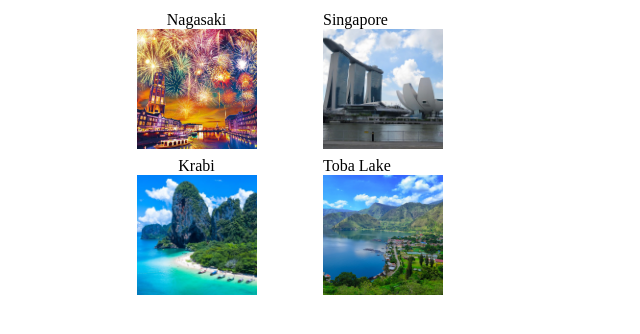
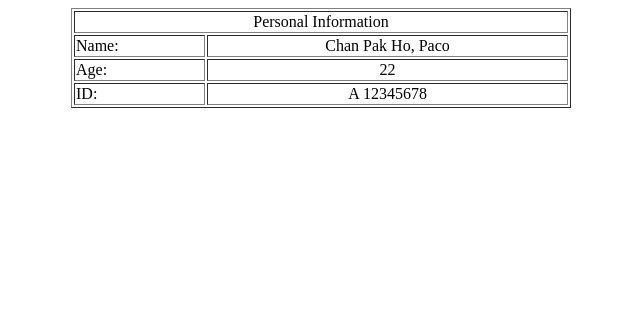
Before and after one commit to PHC1125/L5HTML, a Flask app: page / in a window 1280 px wide. Shown: the top 334 px of the page, without its empty margins (319-959 px from the left). Run offline with Flask 2, Linux system fonts and the light colour scheme.

Commit message:
Add files via upload

```diff
--- a/app/templates/index.html
+++ b/app/templates/index.html
@@ -1,16 +1,24 @@
+
+
 <!DOCTYPE html>
-<html>
-<head>
+<html> <head>
 </head>
+
 <body>
     <center>
-    <table boder="1" width="500">
+        <table border="1" width="500">
         <tr>
-<td align="center">Nagasaki<br><img src="/static/Nagasaki.jpg" width="120"></td align='center'><td>Singapore<br><img src="/static/SG.jpg" width="120"></td>
+        <td colspan="2" align="center">Personal Information</td> </tr>
+        <tr>
+        <td>Name:</td><td align="center">Chan Pak Ho, Paco</td>
         </tr>
         <tr>
-<td align="center">Krabi<br><img src="/static/Krabi.jpg" width="120"></td><td>Toba Lake<br><img src="/static/TobaLake.jpg" width="120"></td>
+        <td>Age:</td><td align="center">22</td>
         </tr>
+        <tr>
+        <td>ID:</td><td align="center">A 12345678</td>
+        </tr>
+        </table>
     </center>
 </body>
 </html>
```
Lines whose indentation alone changed are shown as unchanged.
